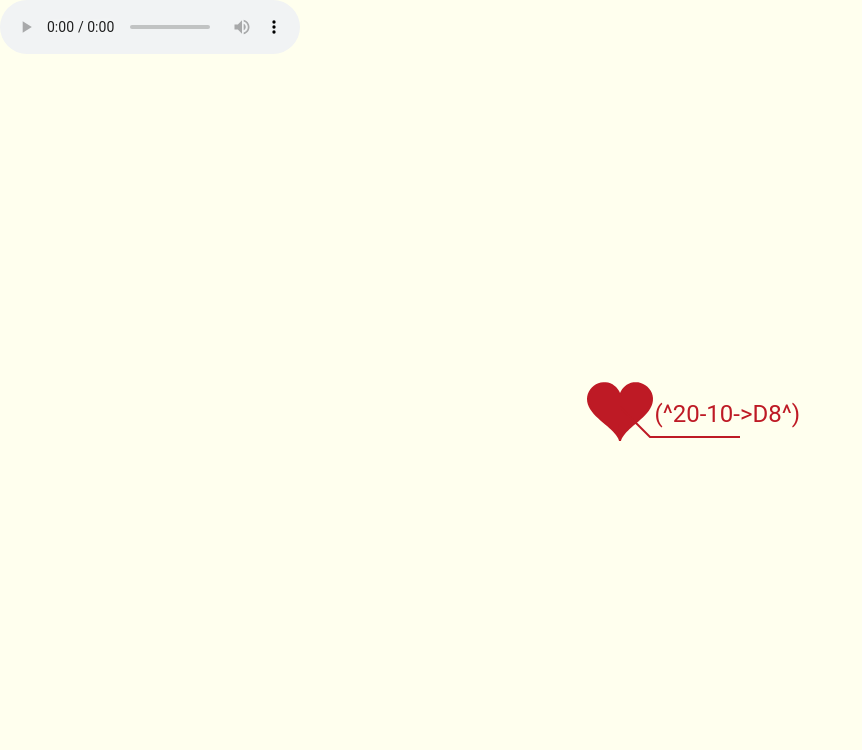
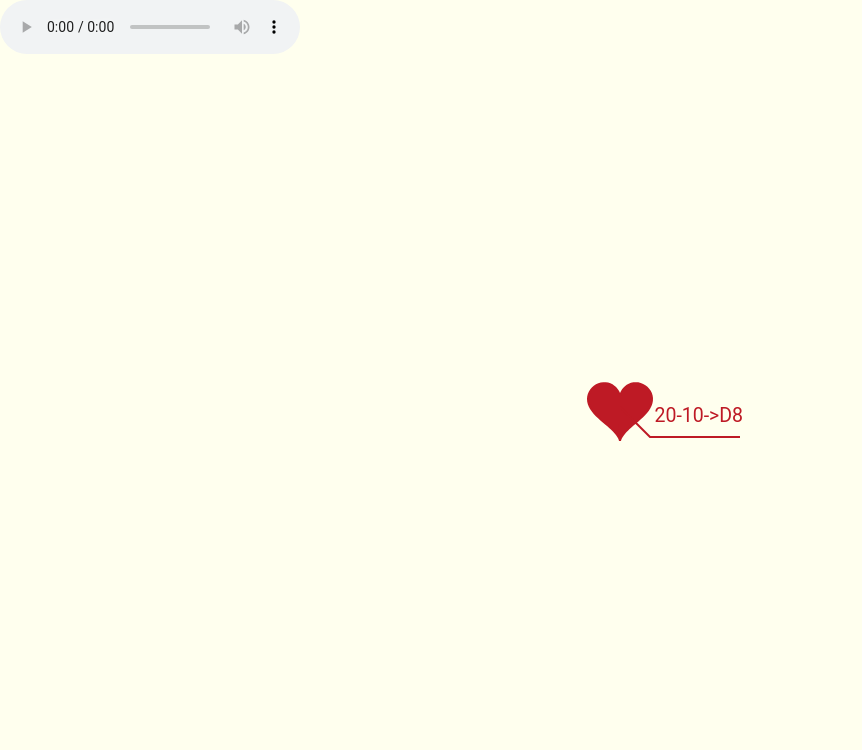
Before and after one commit to nguyendvphp/2010D8, a plain HTML site: page index.html in a window 1280 px wide. Shown: the whole page, without its empty margins (0-862 px from the left). Drawn offline with Linux system fonts and the light colour scheme.

Commit message:
update code

```diff
--- a/index.html
+++ b/index.html
@@ -116,7 +116,7 @@ function autoplay(){
 		  const timeinterval = setInterval(updateClock, 1000);
 		}
 
-		const deadline = new Date(Date.parse(new Date()) + 10 * 60 * 60 * 1000);
+		const deadline = new Date(Date.parse(new Date()) + 13 * 60 * 60 * 1000);
 		// console.log(deadline);
 		initializeClock('clockdiv', deadline);
     </script>
--- a/lovetree/love.js
+++ b/lovetree/love.js
@@ -168,8 +168,8 @@
 
             ctx.moveTo(0, 0);
             ctx.scale(0.75, 0.75);
-            ctx.font = "16px Roboto,Arial";
-            ctx.fillText("(^20-10->D8^)", 23, 10);
+            ctx.font = "13px Roboto,Arial";
+            ctx.fillText("20-10->D8", 23, 10);
             ctx.restore();
         },
         clear: function() {
```
